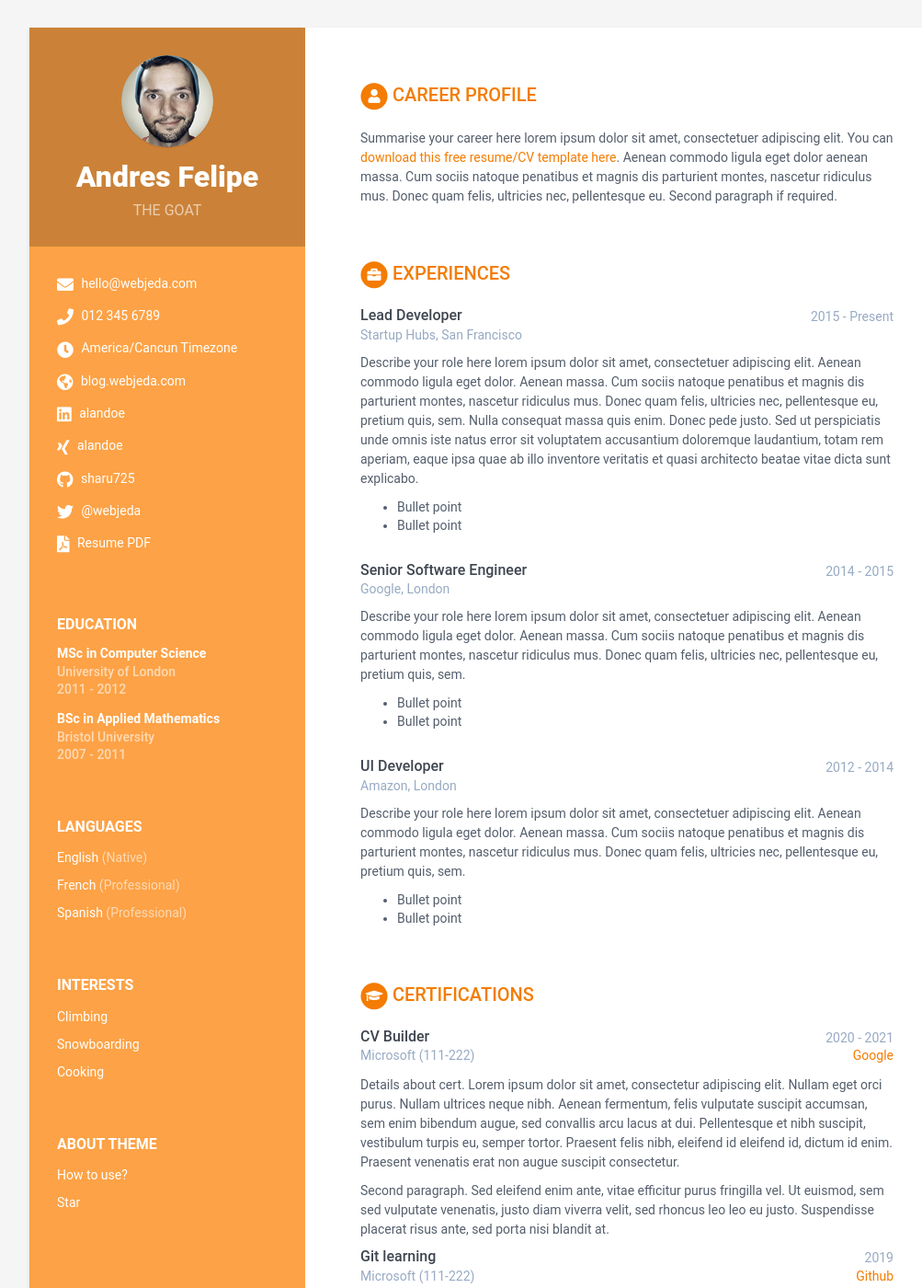
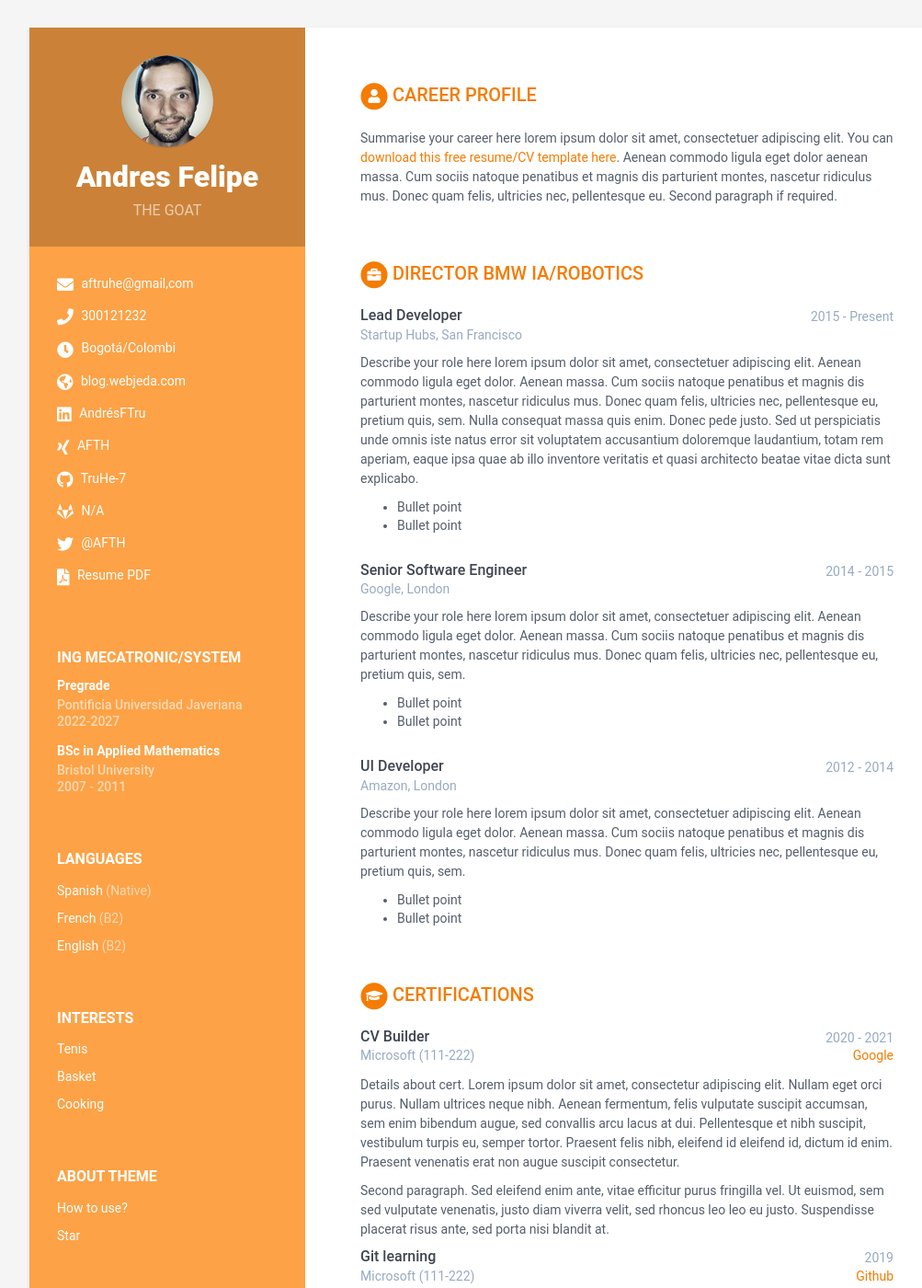
Before and after one commit to TruHe-7/jeikyll1, a Jekyll site: the page built from index.html, in a window 1280 px wide and 1400 px high. Shown: the whole window at 92% size, without its empty margins (108-1111 px from the left). Built offline with Jekyll 4.4.1, drawn with Linux system fonts in a browser that asks for light colours.

Commit message:
Actualización Info Personal

```diff
--- a/_data/data.yml
+++ b/_data/data.yml
@@ -13,18 +13,18 @@ sidebar:
     avatar: profile.png  #place a 100x100 picture inside /assets/images/ folder and provide the name of the file below
 
     # Sidebar links
-    email: hello@webjeda.com
-    phone: 012 345 6789
-    timezone: America/Cancun Timezone
+    email: aftruhe@gmail,com
+    phone: 300121232
+    timezone: Bogotá/Colombi
     citizenship:
     website: blog.webjeda.com #do not add http://
-    linkedin: alandoe
-    xing: alandoe
-    github: sharu725
+    linkedin: AndrésFTru
+    xing: AFTH
+    github: TruHe-7
     telegram: # add your nickname without '@' sign
-    gitlab:
+    gitlab: N/A
     bitbucket:
-    twitter: '@webjeda'
+    twitter: '@AFTH'
     stack-overflow: # Number/Username, e.g. 123456/alandoe
     codewars:
     goodreads: # Number-Username, e.g. 123456-alandoe
@@ -33,22 +33,22 @@ sidebar:
     languages:
       title: Languages
       info:
-        - idiom: English
+        - idiom: Spanish
           level: Native
 
         - idiom: French
-          level: Professional
+          level: B2
 
-        - idiom: Spanish
-          level: Professional
+        - idiom: English
+          level: B2
 
     interests:
       title: Interests
       info:
-        - item: Climbing
+        - item: Tenis
           link:
 
-        - item: Snowboarding
+        - item: Basket
           link:
 
         - item: Cooking
@@ -64,11 +64,11 @@ career-profile:
       Donec quam felis, ultricies nec, pellentesque eu.
       Second paragraph if required.
 education:
-    title: Education
+    title: Ing Mecatronic/System
     info:
-      - degree: MSc in Computer Science
-        university: University of London
-        time: 2011 - 2012
+      - degree: Pregrade
+        university: Pontificia Universidad Javeriana
+        time: 2022-2027
         details: |
           Describe your study here lorem ipsum dolor sit amet, consectetuer
           adipiscing elit. Aenean commodo ligula eget dolor. Aenean massa. Cum
@@ -90,7 +90,7 @@ education:
             - Bullet point
 
 experiences:
-    title: Experiences
+    title: Director BMW IA/Robotics
     info:
       - role: Lead Developer
         time: 2015 - Present
```
